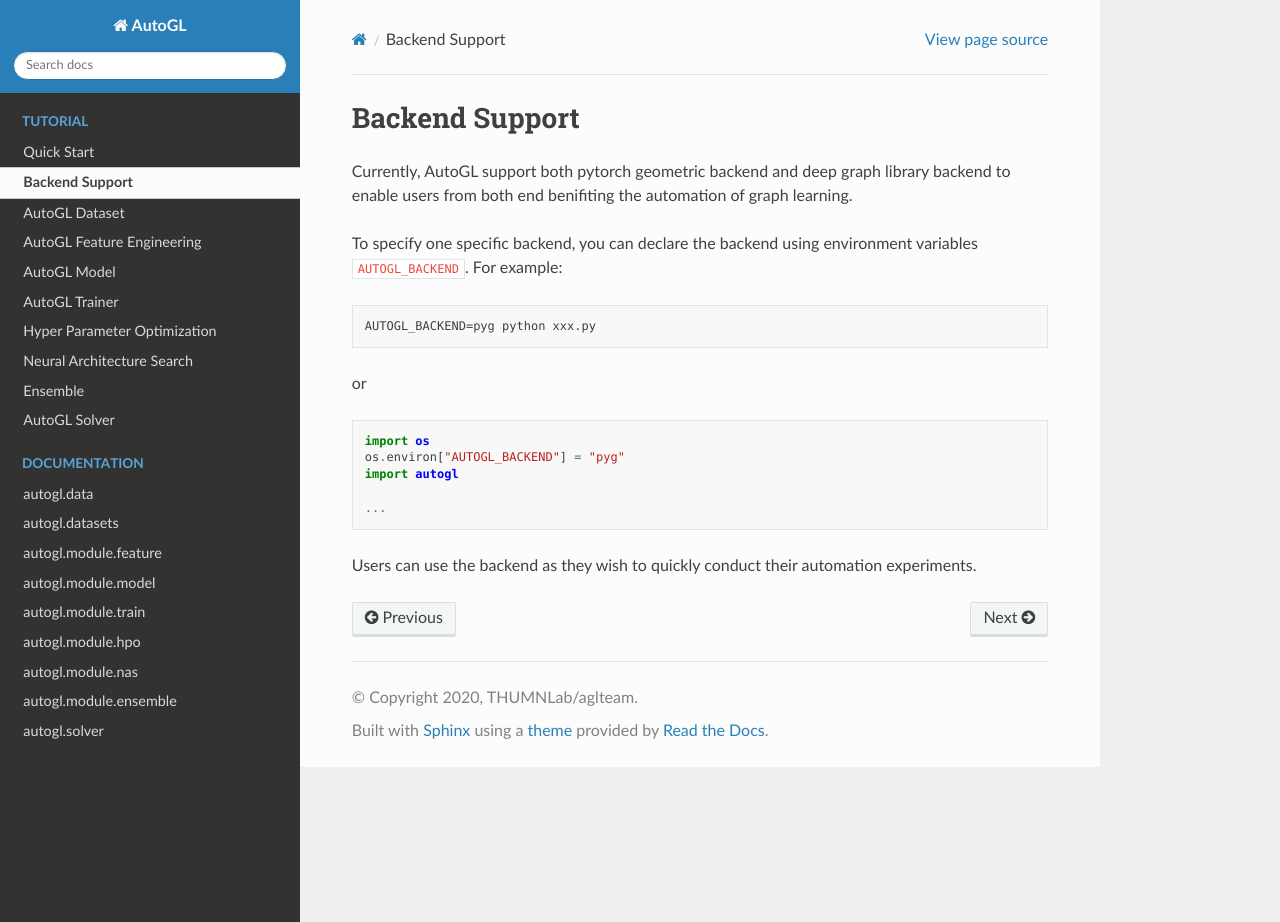
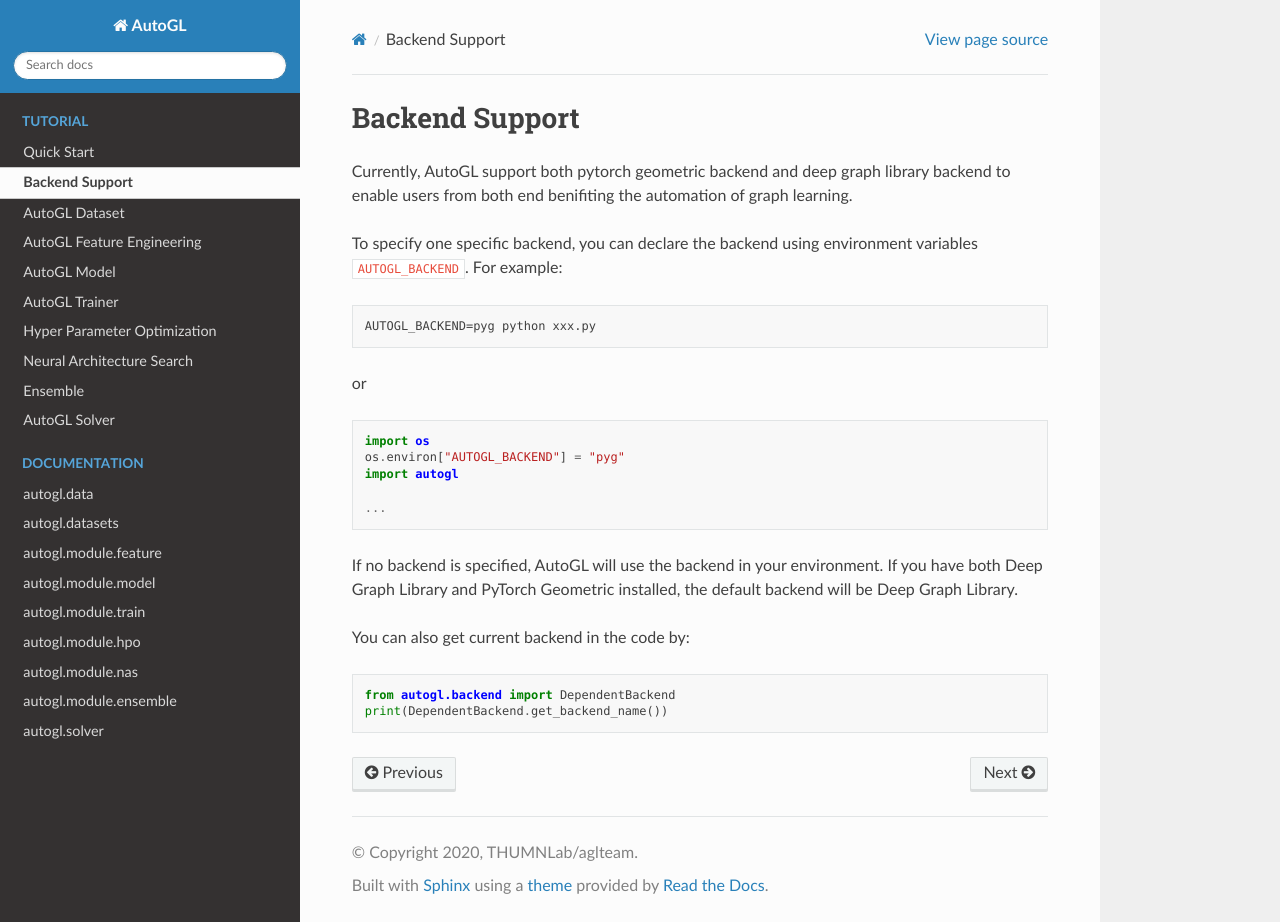
Before and after one commit to THUMNLab/AutoGL, a Sphinx documentation site: the page built from docs/docfile/tutorial/t_backend.rst, in a window 1280 px wide and 922 px high. Built offline with Sphinx 7.4.7 and the Read the Docs theme 2.0.0, drawn with Linux system fonts in a browser that asks for light colours.

Commit message:
add backend

```diff
--- a/docs/docfile/tutorial/t_backend.rst
+++ b/docs/docfile/tutorial/t_backend.rst
@@ -23,4 +23,13 @@ or
 
     ...
 
-Users can use the backend as they wish to quickly conduct their automation experiments.
+
+If no backend is specified, AutoGL will use the backend in your environment. If you have both
+Deep Graph Library and PyTorch Geometric installed, the default backend will be Deep Graph Library.
+
+You can also get current backend in the code by:
+
+.. code-block :: python
+
+    from autogl.backend import DependentBackend
+    print(DependentBackend.get_backend_name())
```
